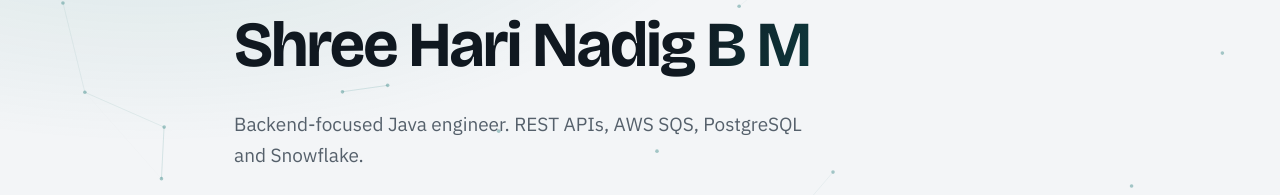
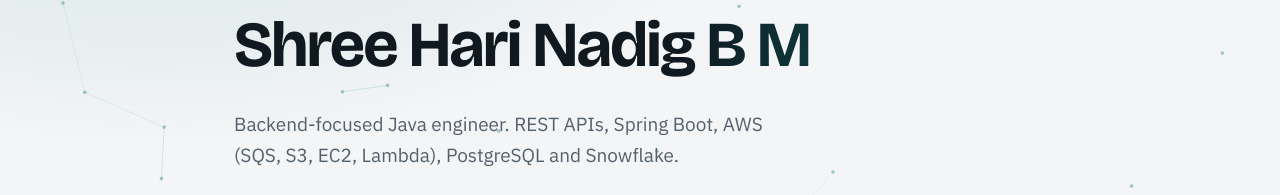
Before and after one commit to Shreeharinadig/Shreeharinadig.github.io, a plain HTML site: page index.html in a window 1280 px wide. Shown: the part 129-324 px from the top of the page. Drawn offline with nearby package versions, Linux system fonts and the light colour scheme.

Commit message:
Update portfolio
Co-Authored-By: Claude Sonnet 5.5 <noreply@anthropic.com>

```diff
--- a/index.html
+++ b/index.html
@@ -4,7 +4,7 @@
 <meta charset="utf-8">
 <meta name="viewport" content="width=device-width, initial-scale=1">
 <title>Shree Hari Nadig B M</title>
-<meta name="description" content="Backend-focused Java engineer in Bangalore. REST APIs, AWS SQS, PostgreSQL, Snowflake.">
+<meta name="description" content="Backend-focused Java engineer in Bangalore. REST APIs, Spring Boot, AWS (SQS, S3, EC2, Lambda), PostgreSQL, Snowflake.">
 <link rel="preconnect" href="https://fonts.googleapis.com">
 <link rel="preconnect" href="https://fonts.gstatic.com" crossorigin>
 <link href="https://fonts.googleapis.com/css2?family=Bricolage+Grotesque:opsz,wght@12..96,500;12..96,700&family=IBM+Plex+Sans:wght@400;500;600&family=IBM+Plex+Mono:wght@400;500&display=swap" rel="stylesheet">
@@ -264,7 +264,7 @@ footer { color: var(--muted); font-size: 14px; }
     <section id="top" class="hero">
       <p class="eyebrow">Hello, I'm</p>
       <h1 class="name">Shree Hari Nadig B M</h1>
-      <p class="role">Backend-focused Java engineer. REST APIs, AWS SQS, PostgreSQL and Snowflake.</p>
+      <p class="role">Backend-focused Java engineer. REST APIs, Spring Boot, AWS (SQS, S3, EC2, Lambda), PostgreSQL and Snowflake.</p>
       <p class="status"><i aria-hidden="true"></i>Open to Backend SDE roles</p>
       <div class="links">
         <a class="btn primary" href="mailto:bmshreeharinadig@gmail.com">Email me</a>
```
